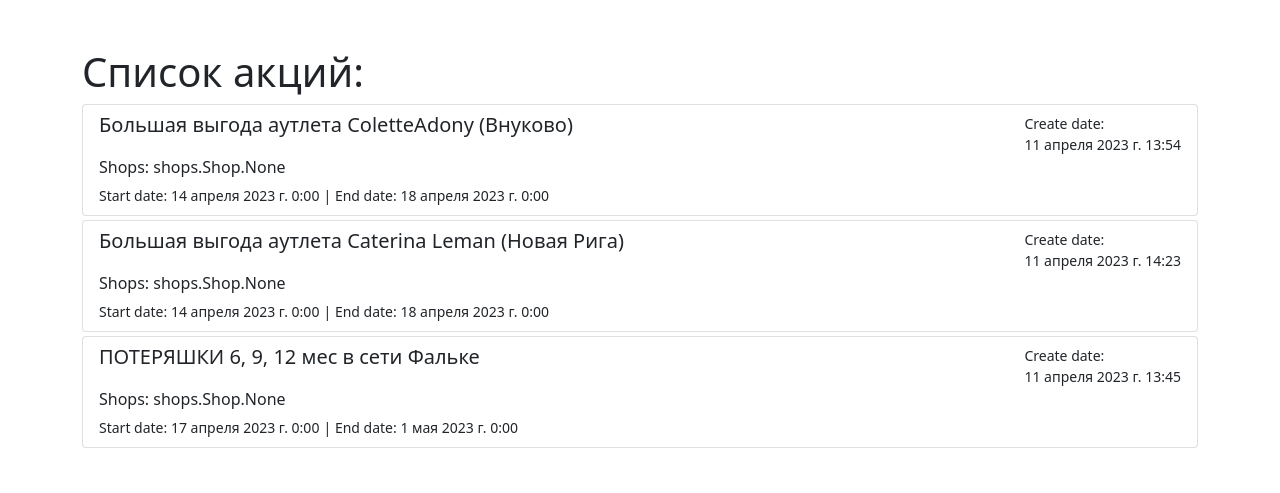
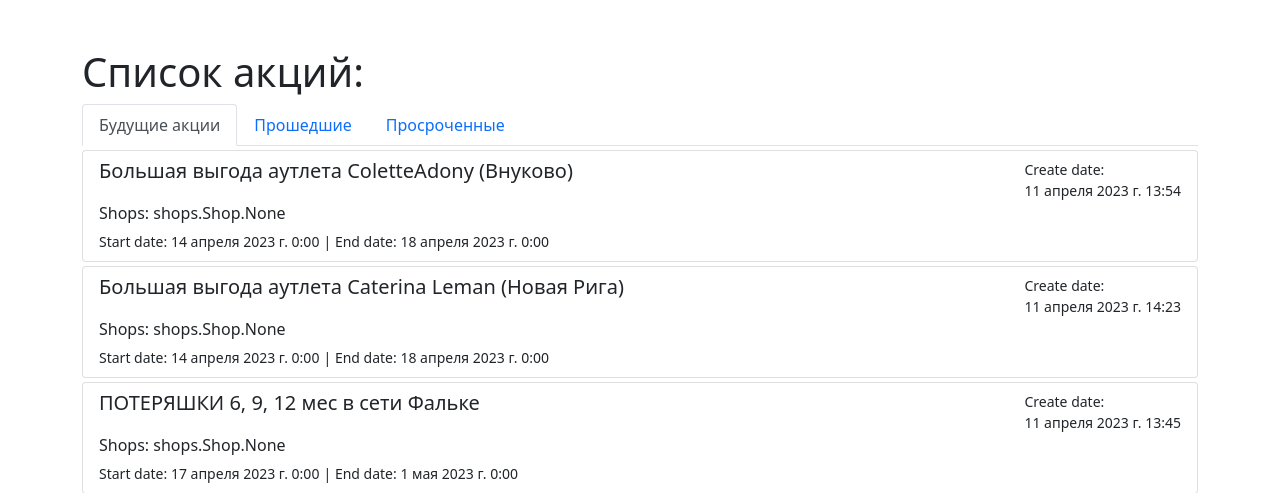
Before and after one commit to fes323/stock_crossing, a Django app: page /discountList in a window 1280 px wide. Shown: the part 56-549 px from the top of the page. Run offline with Django 4.2, Linux system fonts and the light colour scheme; data comes from the database, SQL or seed files in the repository; parts of the project's set-up code (start-up, migrations or seed data) failed here and were passed over.

Commit message:
'add-tabs'

```diff
--- a/discount/models.py
+++ b/discount/models.py
@@ -1,6 +1,10 @@
 from django.db import models
 from shops.models import ShopManagers, Shop
 from django.urls import reverse
+
+
+def isDoneDateEdit():
+    pass
 
 
 class DiscountData(models.Model):
@@ -14,18 +18,10 @@ class DiscountData(models.Model):
     files = models.FileField(blank=True, verbose_name='Файлы', )
     createDate = models.DateTimeField(null=True, auto_now_add=True, editable=False)
     isDone = models.BooleanField(default=False, verbose_name='Подготовлена')
-    slug = models.SlugField(max_length=255, unique=True, db_index=True, verbose_name="URL", default='reset')
-
-    def createSlug(self):
-        if self.slug =='reset':
-            self.slug = self.title
 
     def __str__(self):
         return self.title
 
-    def get_absolute_url(self):
-        return reverse("title", args=[str(self.id)])
-
     class Meta:
         verbose_name = 'Акция'
         verbose_name_plural = 'Акции'
--- a/discount/urls.py
+++ b/discount/urls.py
@@ -2,8 +2,10 @@ from django.contrib import admin
 from django.urls import path
 from . import views
 
+
 urlpatterns = [
     path('', views.mainPage),
-    path('discountList', views.discountList),
+    path('discountList', views.discountList, name='discountList'),
+    path('discountListOld', views.discountList, name='discountListOld'),
     path('statistics', views.statistics),
 ]
--- a/discount/views.py
+++ b/discount/views.py
@@ -6,12 +6,15 @@ from .models import DiscountData
 
 
 def discountList(request):
-    # discounts = DiscountData.objects.all()
-    now = timezone.now()
-    discounts = DiscountData.objects.filter(startDate__gte=timezone.now()).order_by('startDate')
+    if request.path == '/discountList':
+        discounts = DiscountData.objects.filter(startDate__gte=timezone.now()).order_by('startDate')
+    elif request.path == '/discountListOld':
+        discounts = DiscountData.objects.filter(startDate__lte=timezone.now()).order_by('-startDate')
+
     context = {
         'discounts' : discounts
     }
+
     return render(request, template_name='discount_list.html', context=context)
 
 def mainPage(request):
--- a/templates/discount_list.html
+++ b/templates/discount_list.html
@@ -1,8 +1,23 @@
 {% extends 'base.html' %}
 
 {% block content %}
-<div class="container">
-    <h1 class="mt-5">Список акций: </h1>
+<div class="container mt-5">
+
+    <h1>Список акций: </h1>
+
+    <ul class="nav nav-tabs">
+      <li class="nav-item">
+        {% url 'discountList' as url_discountList %}
+        <a class="nav-link {% if url_discountList == request.path %}active{% endif %}" aria-current="page" href="{{ url_discountList }}">Будущие акции</a>
+      </li>
+      <li class="nav-item">
+        {% url 'discountListOld' as url_discountListOld %}
+        <a class="nav-link {% if url_discurl_discountListOldountList == request.path %}active{% endif %}" href="{{ url_discountListOld }}">Прошедшие</a>
+      </li>
+      <li class="nav-item">
+        <a class="nav-link" href="#">Просроченные</a>
+      </li>
+    </ul>
 
     {% for discount in discounts %}
     <div class="list-group mt-1">
```
Also changed, not shown: discount/migrations/0007_discountdata_slug.py (deleted).
